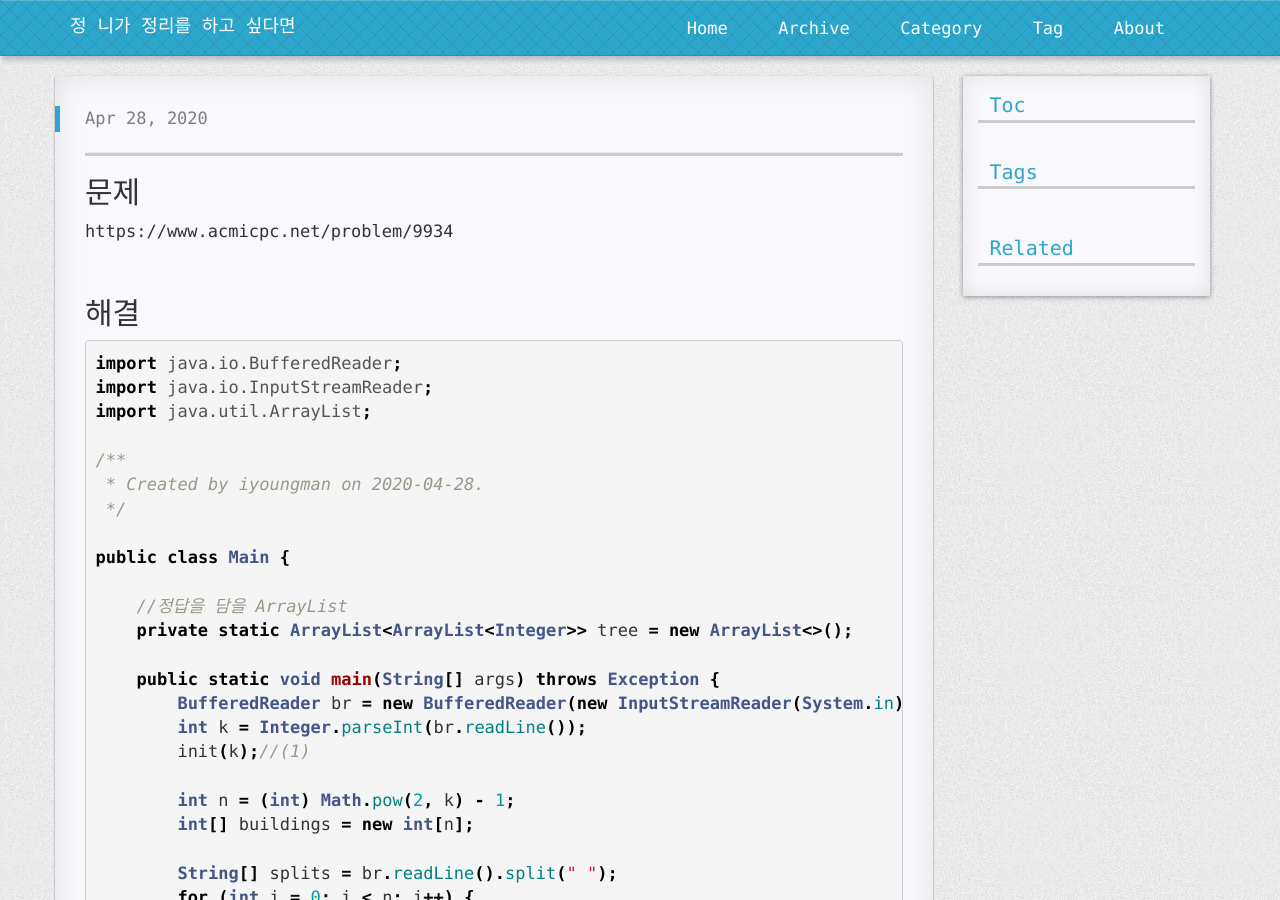
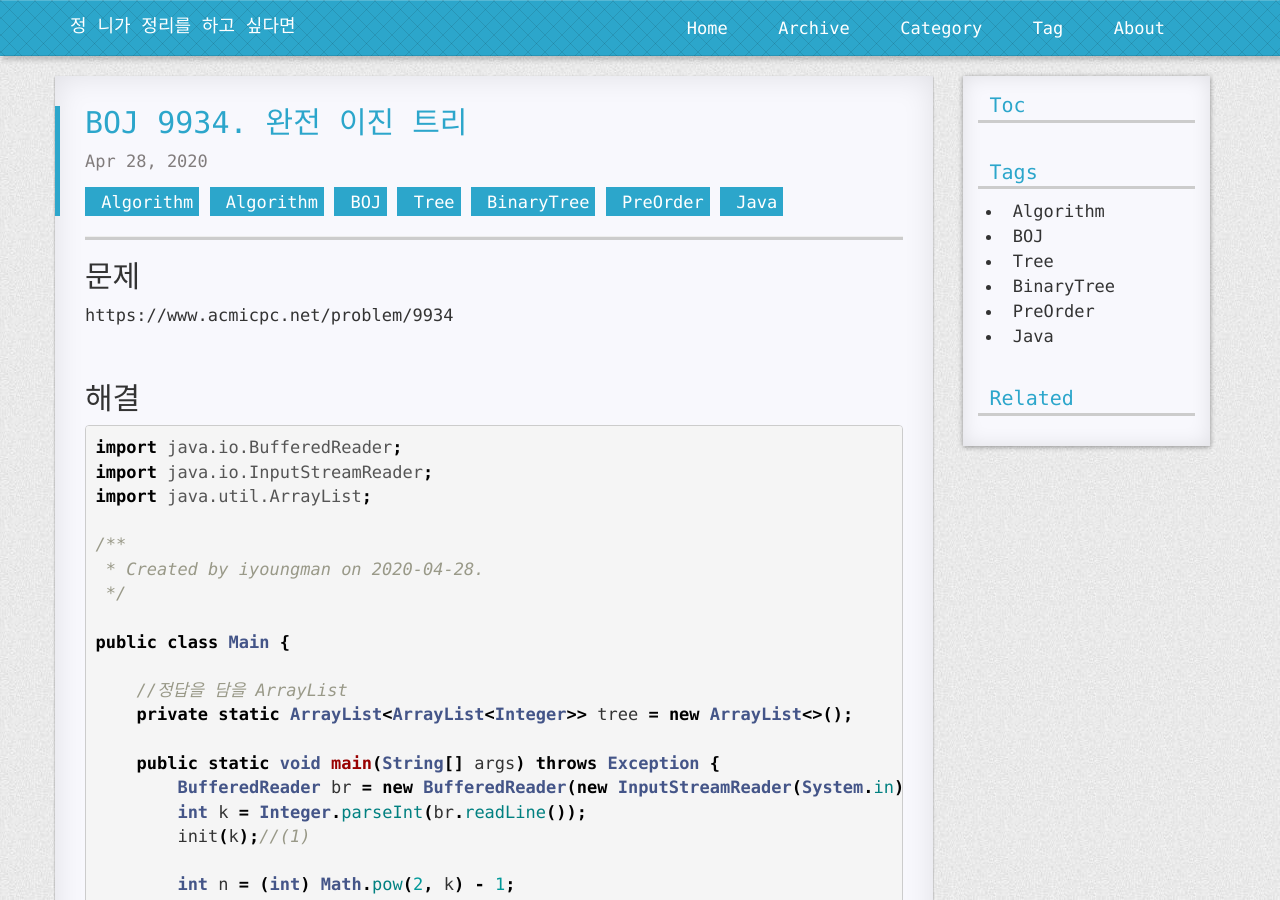
Before and after one commit to iyoungman/iyoungman.github.io, a Jekyll site: the page built from _posts/2020-04-28-boj-9934-완전이진트리.md, in a window 1280 px wide and 900 px high. Built offline with Jekyll 4.4.1, drawn with Linux system fonts in a browser that asks for light colours; nearby versions of some CDN libraries; comment, search, counter and statistics services are not loaded; a style sheet for code colours, icons or effects is not loaded.

Commit message:
Update 2020-04-28-boj-9934-완전이진트리.md

```diff
--- a/_posts/2020-04-28-boj-9934-완전이진트리.md
+++ b/_posts/2020-04-28-boj-9934-완전이진트리.md
@@ -1,6 +1,6 @@
 ---
 layout: post
-title: [BOJ] 9934. 완전 이진 트리
+title: BOJ 9934. 완전 이진 트리
 tags: Algorithm BOJ Tree BinaryTree PreOrder Java
 categories: Algorithm
 ---
```
